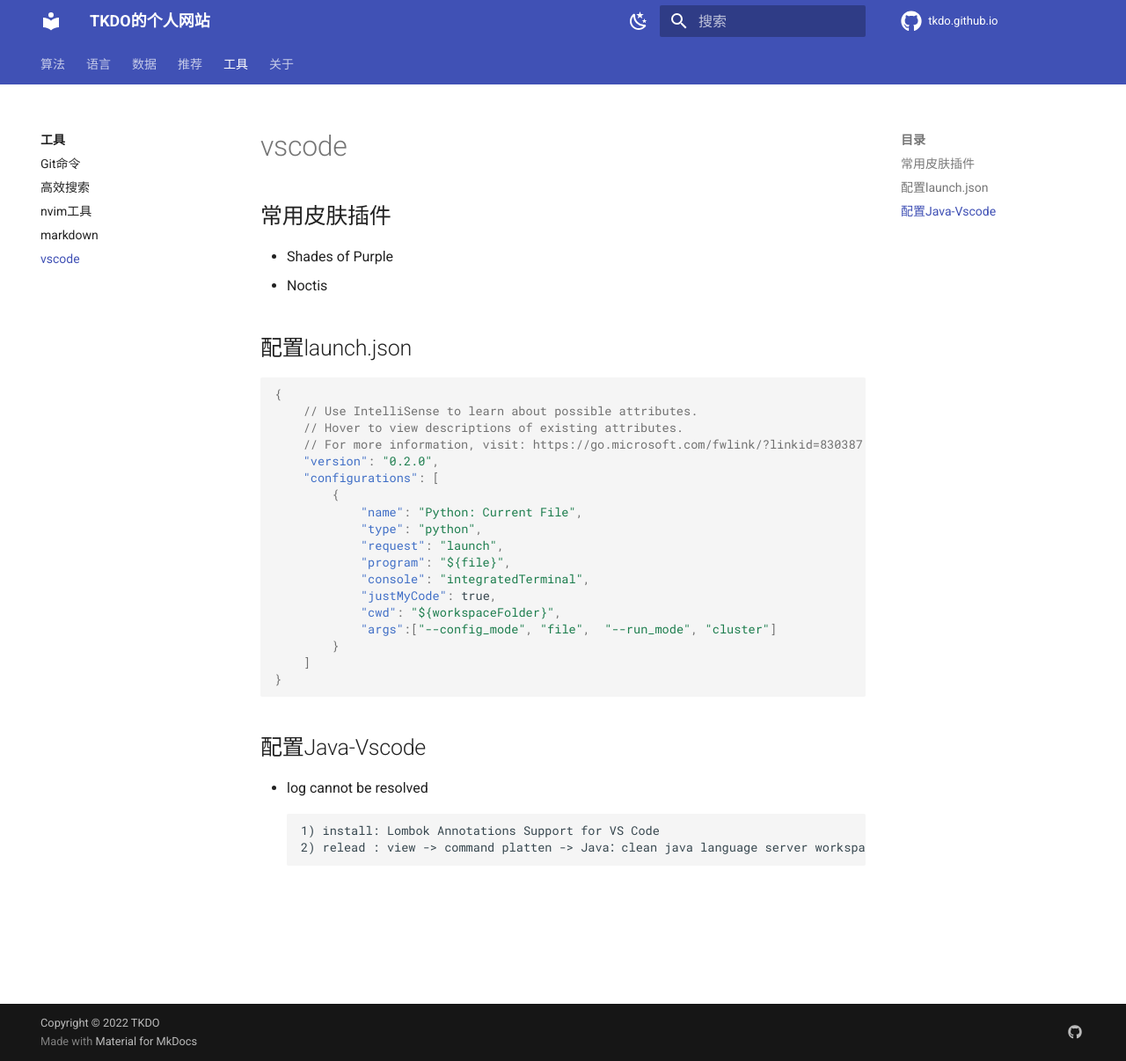
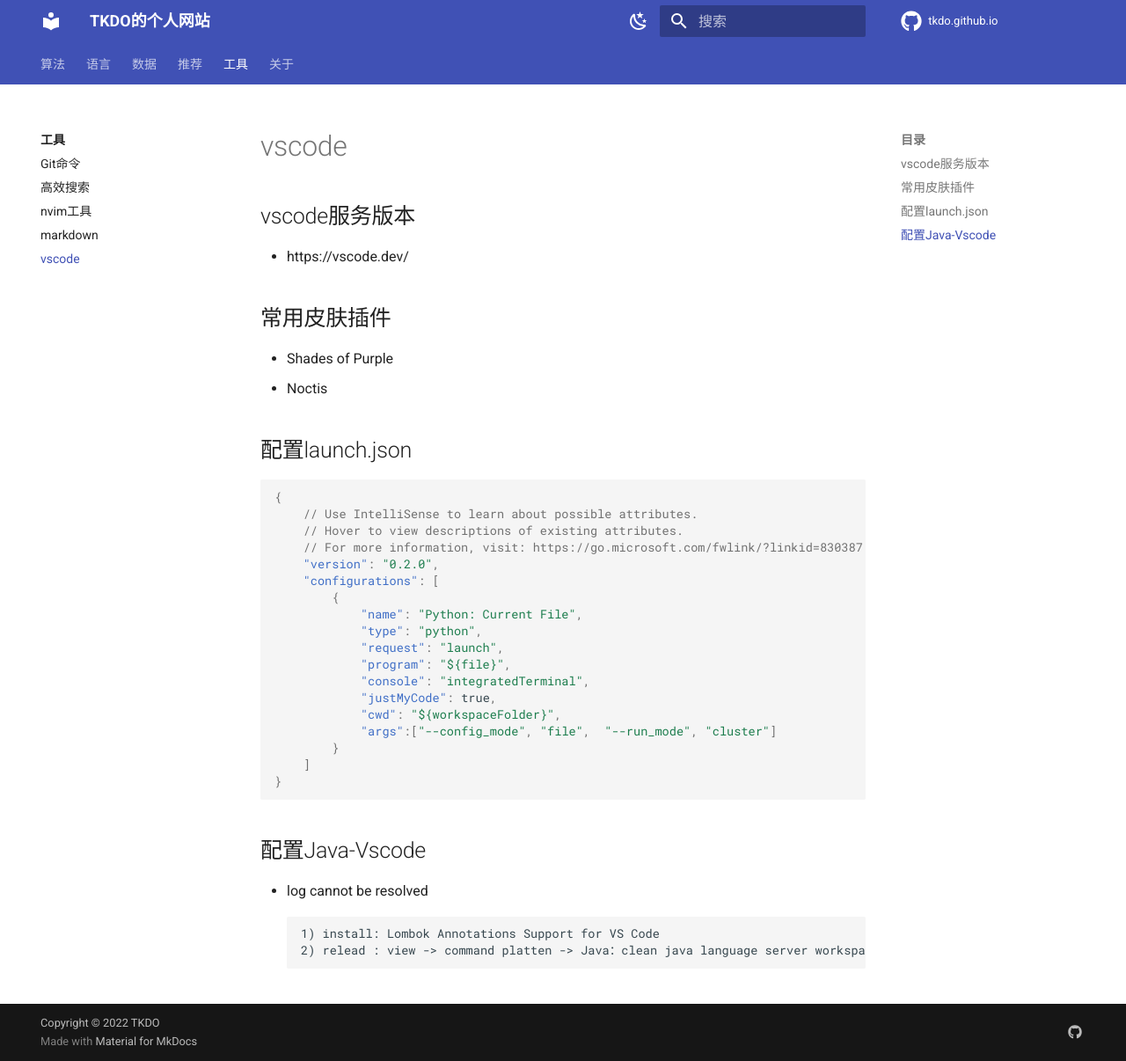
Before and after one commit to tkdo/tkdo.github.io, an MkDocs documentation site: the page built from docs/tools/vscode.md, in a window 1280 px wide and 1206 px high. Shown: the whole window at 88% size. Built offline with MkDocs 1.6.1 and Material for MkDocs 9.7.7, drawn with Linux system fonts in a browser that asks for light colours; comment, search, counter and statistics services are not loaded.

Commit message:
vscode dev

```diff
--- a/docs/tools/vscode.md
+++ b/docs/tools/vscode.md
@@ -1,3 +1,6 @@
+## vscode服务版本
+- https://vscode.dev/
+
 ## 常用皮肤插件
 - Shades of Purple
 - Noctis
```
